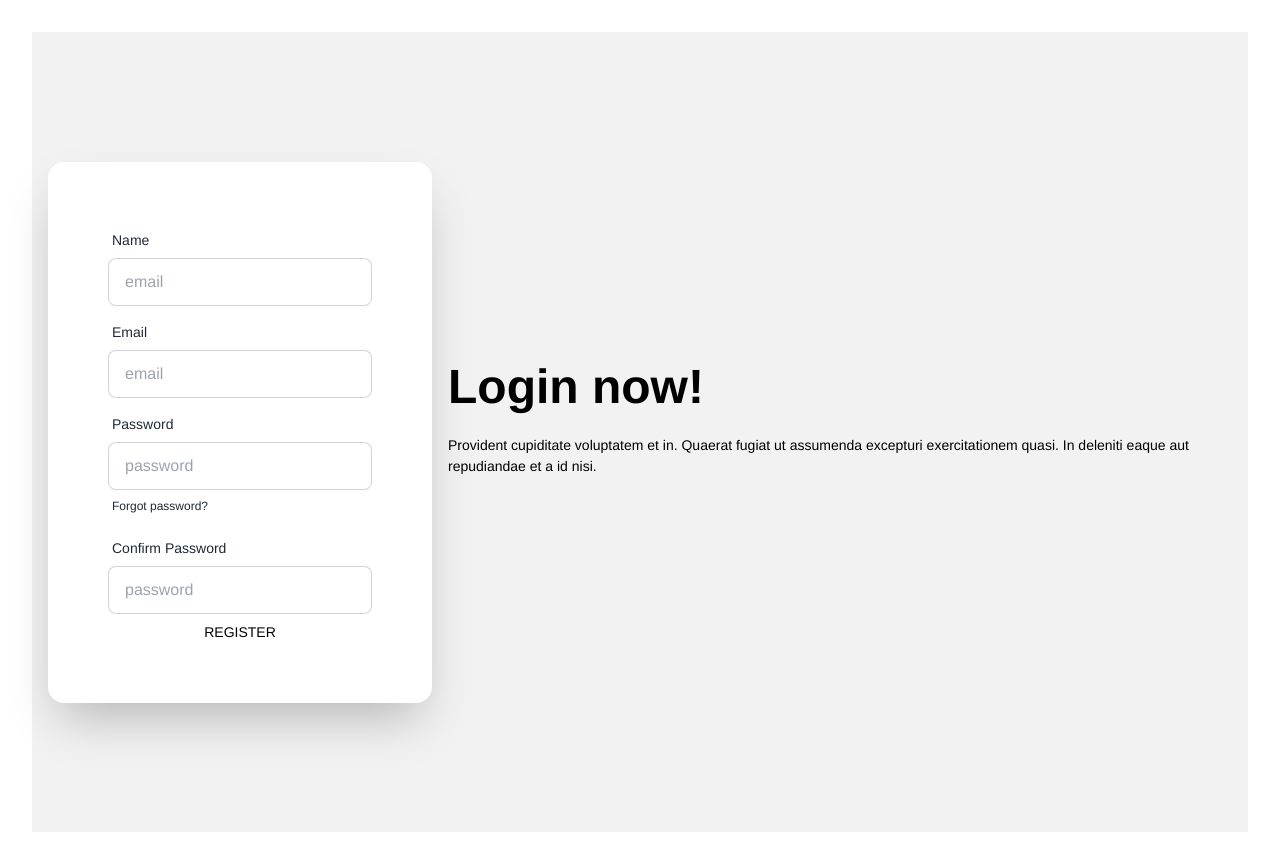
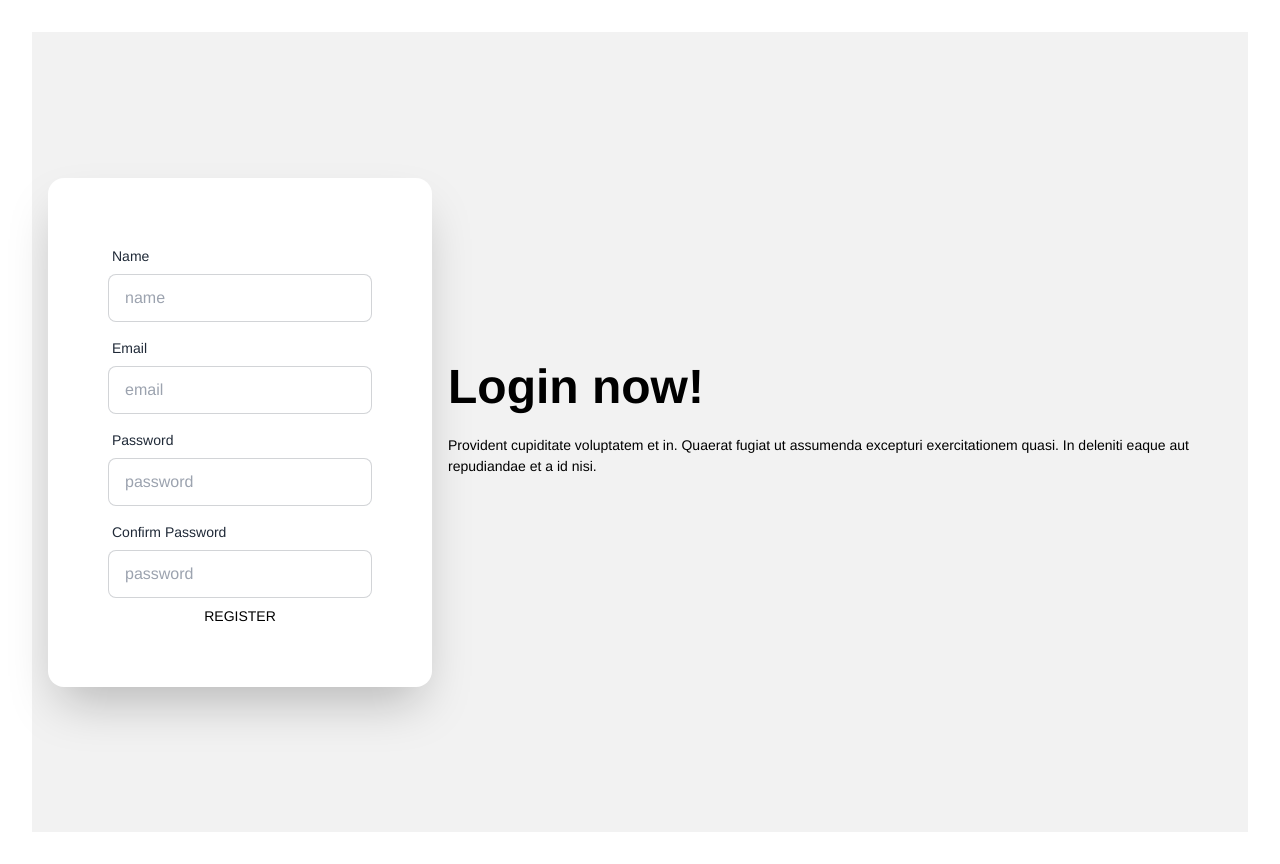
Before and after one commit to avi3175/magic-tutorial, a React (Vite) app: page /signup in a window 1280 px wide. Built offline with nearby package versions, Linux system fonts and the light colour scheme.

Commit message:
regex has done 9th commit may be

```diff
--- a/src/Components/SignUp.jsx
+++ b/src/Components/SignUp.jsx
@@ -1,8 +1,7 @@
 import React, { useState } from 'react';
 import { useForm } from 'react-hook-form';
 const SignUp = () => {
-    const { register, handleSubmit, watch, formState: { errors } } = useForm();
-
+    const { register, handleSubmit, formState: { errors } } = useForm();
     const onSubmit = data => {
         console.log(data)
     };
@@ -28,11 +27,12 @@ const SignUp = () => {
 
                                 <input
                                     type="text"
-                                    placeholder="email"
+                                    placeholder="name"
                                     name='name'
                                     className="input input-bordered"
-                                    {...register("name")}
+                                    {...register("name", { required: true })}
                                 />
+                                {errors.name && <span className='text-rose-900'>This field is required</span>}
                             </div>
 
                             <div className="form-control">
@@ -45,6 +45,7 @@ const SignUp = () => {
                                     name='email'
                                     className="input input-bordered"
                                     {...register("email")}
+
                                 />
                             </div>
 
@@ -57,12 +58,22 @@ const SignUp = () => {
                                     placeholder="password"
                                     name='password'
                                     className="input input-bordered"
-                                    {...register("password")}
+                                    {...register("password", {
+                                        required: true,
+                                        minLength: 6,
+                                        maxLength: 10,
+                                        pattern:/[!@#$%^&*()\-=_+[\]{}|\\;:'",.<>/?]/
+                                    })}
                                 />
+                                {errors.password?.type === 'pattern' && <span className='text-rose-700'>Password need one special charecter</span>}
 
-                                <label className="label">
-                                    <a href="#" className="label-text-alt link link-hover">Forgot password?</a>
-                                </label>
+                                {errors.password?.type === 'required' && <span className='text-rose-700'>Password is required</span>}
+
+                                {errors.password?.type === 'required' && <span className='text-rose-700'>Password must be 6 charecters</span>}
+
+                                {errors.password?.type === 'maxLength' && <span className='text-rose-700'>Password must be less then than 10 charecters</span>}
+
+
                             </div>
 
                             <div className="form-control">
@@ -74,9 +85,9 @@ const SignUp = () => {
                                     placeholder="password"
                                     name='confirm'
                                     className="input input-bordered"
-                                    {...register("confirm")}
+                                    {...register("confirm", { required: true })}
                                 />
-
+                                {errors.name && <span className='text-red-500'>This field is required</span>}
                             </div>
 
 
```
